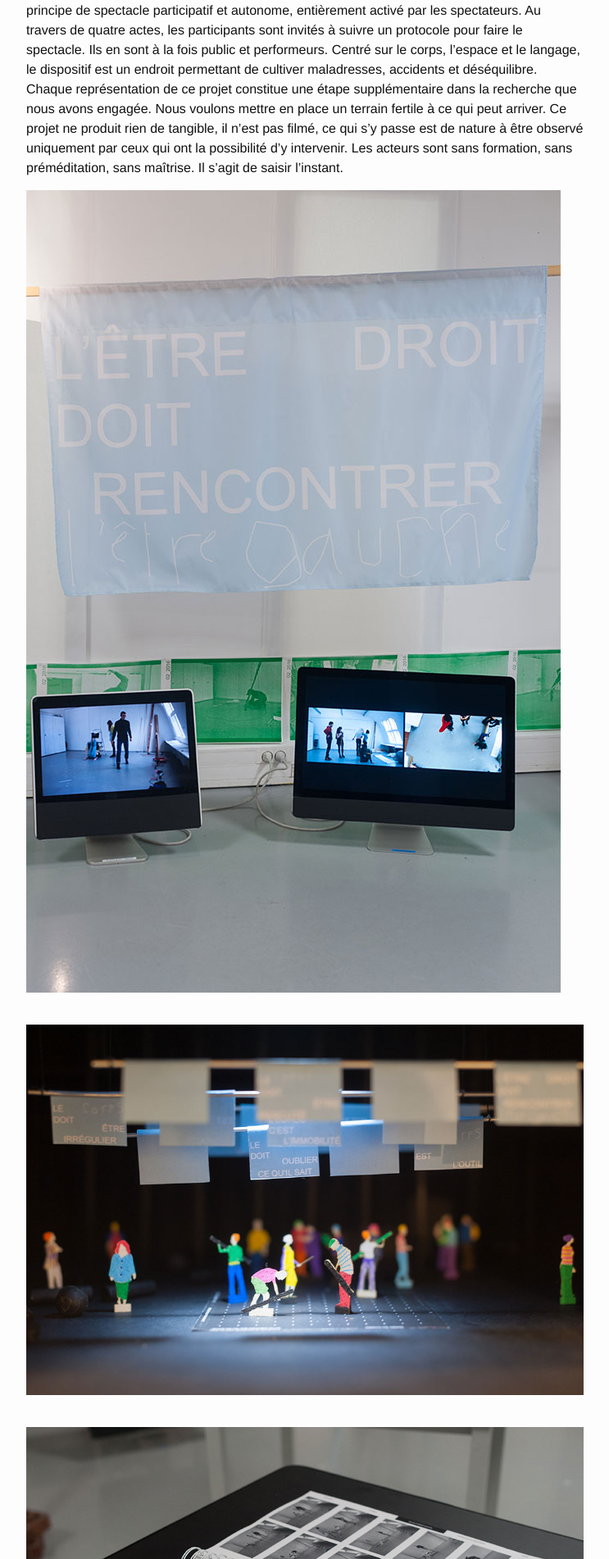
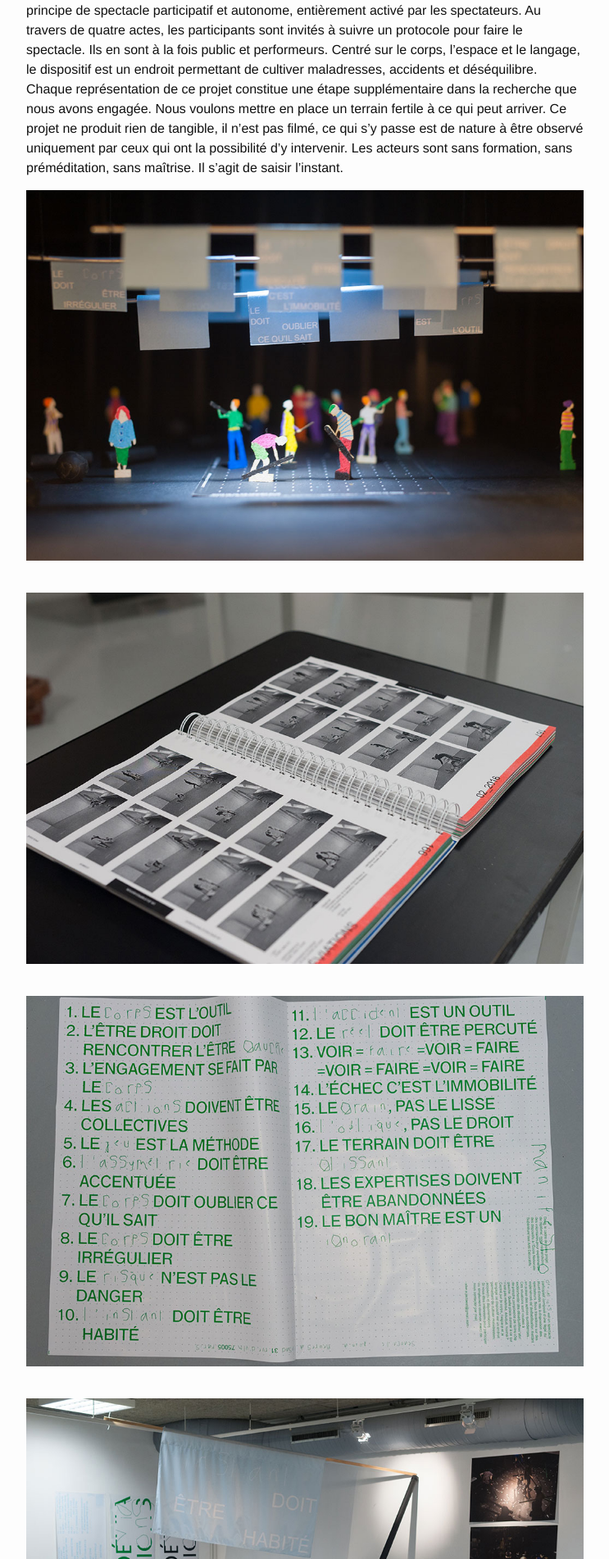
Before and after one commit to louiseds/louiseds.github.io, a Jekyll site: the page built from _posts/2016-11-12-d-viations.md, in a window 1280 px wide. Shown: the part 1398-3300 px from the top of the page at 82% size, without its empty margins (268-1011 px from the left). Built offline with Jekyll 4.4.1, drawn with Linux system fonts in a browser that asks for light colours.

Commit message:
Updated 2016-11-12-d-viations.md

```diff
--- a/_posts/2016-11-12-d-viations.md
+++ b/_posts/2016-11-12-d-viations.md
@@ -20,10 +20,7 @@
 Nous avons développé un principe de spectacle participatif et autonome, entièrement activé par les spectateurs. Au travers de quatre actes, les participants sont invités à suivre un protocole pour faire le spectacle. Ils en sont à la fois public et performeurs.
 Centré sur le corps, l’espace et le langage, le dispositif est un endroit permettant de cultiver maladresses, accidents et déséquilibre. Chaque représentation de ce projet constitue une étape supplémentaire dans la recherche que nous avons engagée. Nous voulons mettre en place un terrain fertile à ce qui peut arriver. Ce projet ne produit rien de tangible, il n’est pas filmé, ce qui s’y passe est de nature à être observé uniquement par ceux qui ont la possibilité d’y intervenir. Les acteurs sont sans formation, sans préméditation, sans maîtrise. Il s’agit de saisir l’instant.
 
-![2016_06_24_Louise_Douet_Sinenberg-1.jpg]({{site.baseurl}}/images/2016_06_24_Louise_Douet_Sinenberg-1.jpg)
-<br>
 
-<br>
 ![2016_06_24_Louise_Douet_Sinenberg-2.jpg]({{site.baseurl}}/images/2016_06_24_Louise_Douet_Sinenberg-2.jpg)
 <br>
 
@@ -37,6 +34,10 @@
 
 <br>
 ![2016_06_24_Louise_Douet_Sinenberg-8.jpg]({{site.baseurl}}/images/2016_06_24_Louise_Douet_Sinenberg-8.jpg)
+<br>
+
+<br>
+![2016_06_24_Louise_Douet_Sinenberg-1.jpg]({{site.baseurl}}/images/2016_06_24_Louise_Douet_Sinenberg-1.jpg)
 <br>
 
 <br>
```
